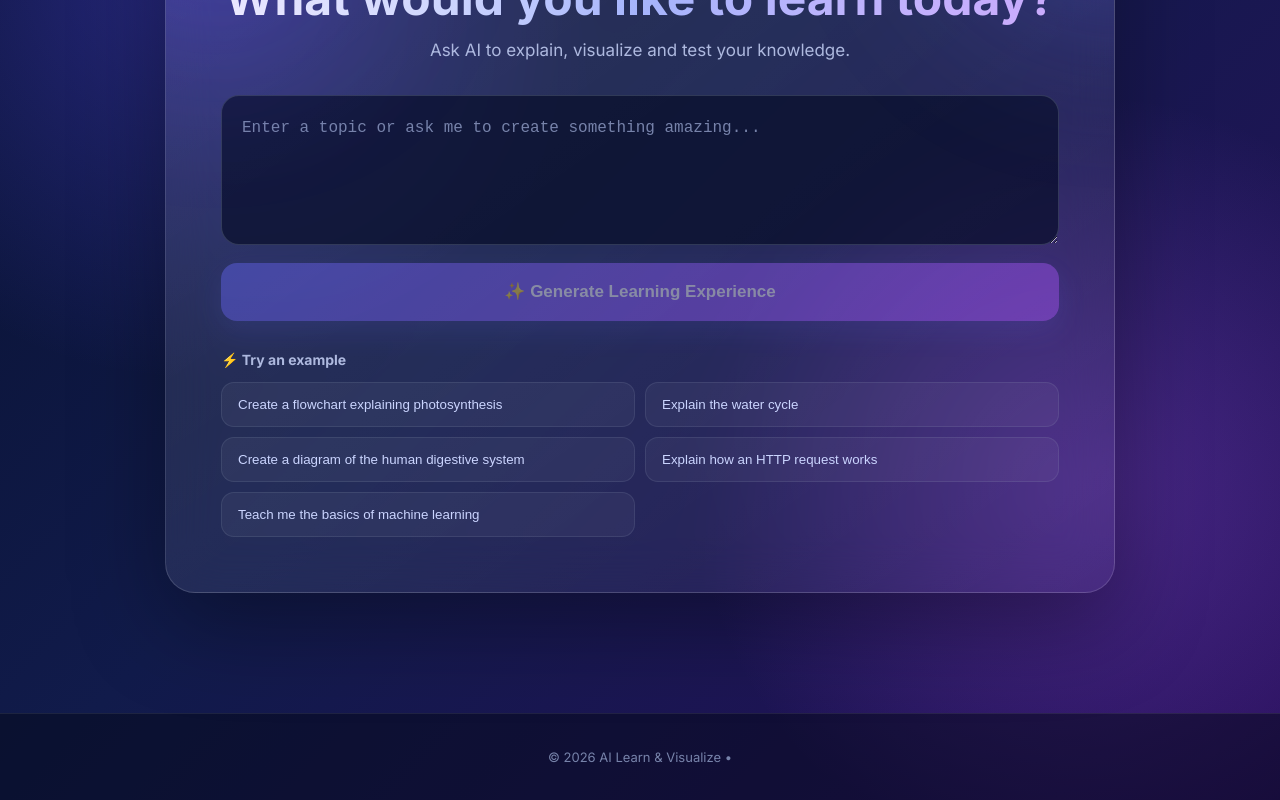
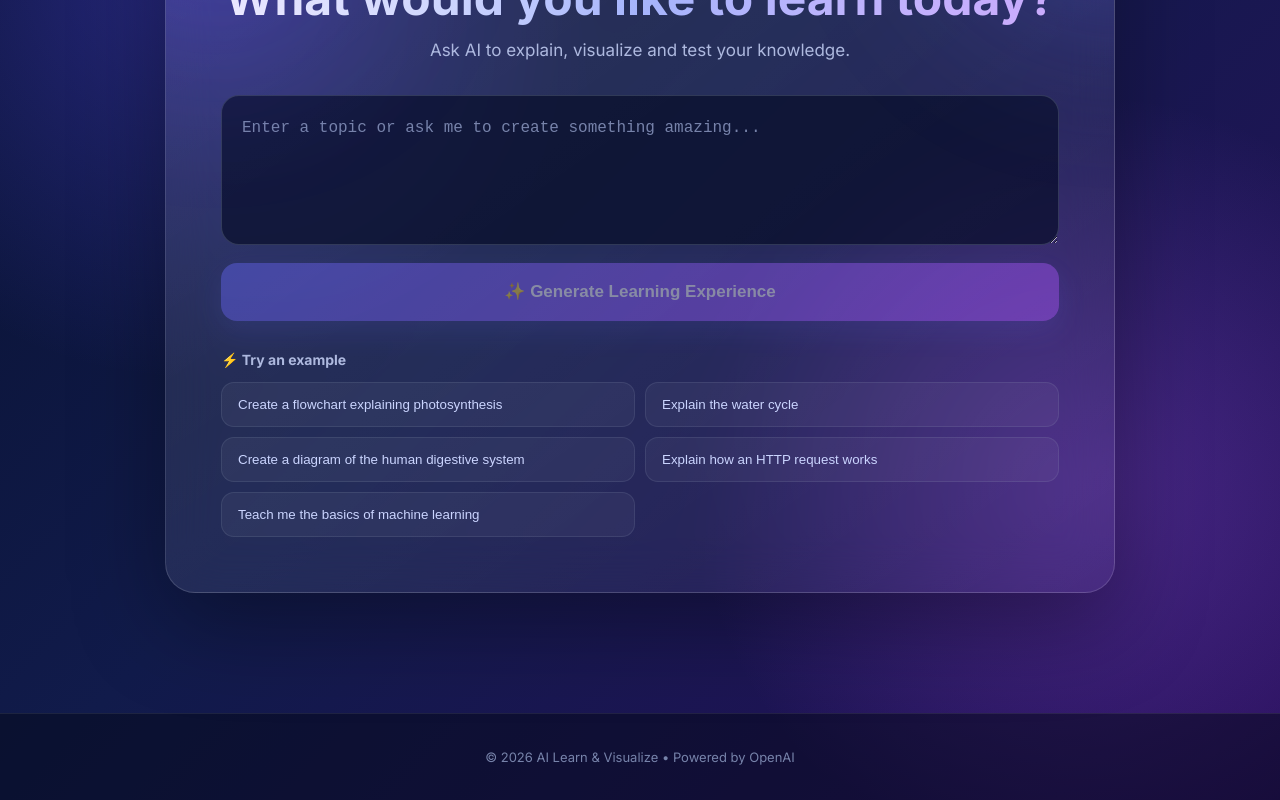
Before and after one commit to harikishan-098/Ai-LEARNiNG, a React (Vite) app in the folder frontend/: page / in a window 1280 px wide. Shown: the part 240-1040 px from the top of the page. Built offline with nearby package versions, Linux system fonts and the light colour scheme.

Commit message:
Update footer text to include 'Powered by OpenAI'

```diff
--- a/frontend/src/App.jsx
+++ b/frontend/src/App.jsx
@@ -90,7 +90,7 @@ function App() {
     )}
 
       <footer className="footer">
-        <p>© 2026 AI Learn & Visualize • </p>
+        <p>© 2026 AI Learn & Visualize • Powered by OpenAI</p>
       </footer>
 
     </div>
```
